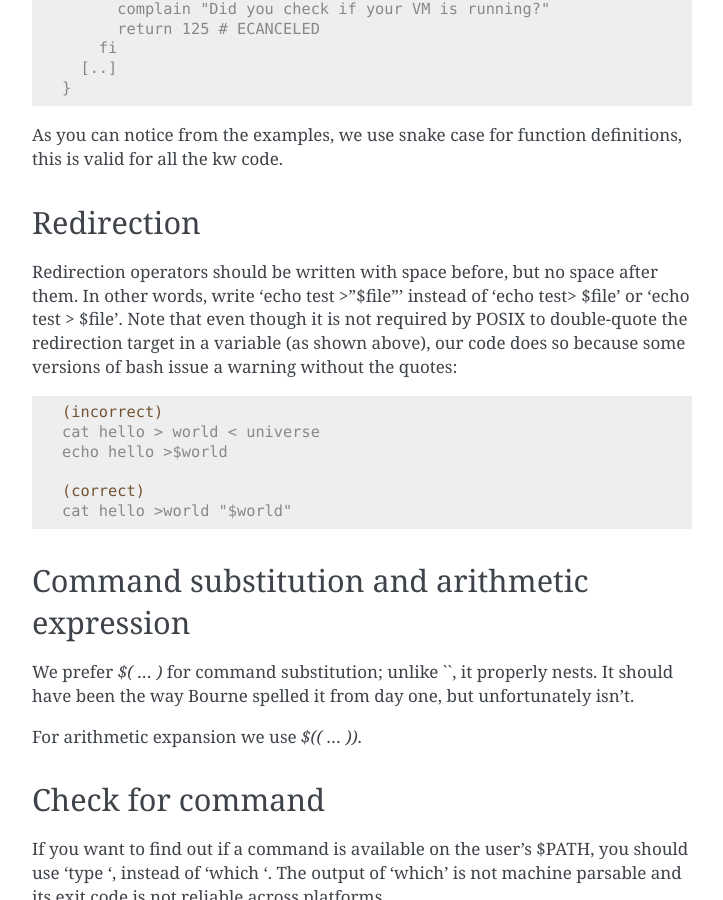
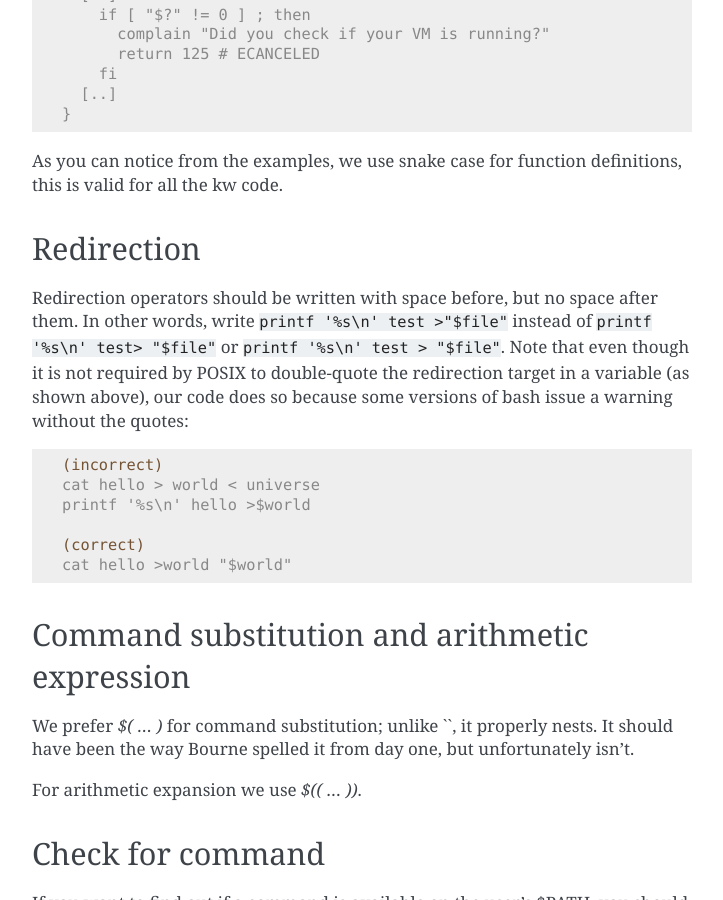
Before and after one commit to kworkflow/kworkflow, a Sphinx documentation site: the page built from documentation/content/codingstyle.rst, in a window 1280 px wide and 900 px high, scrolled down 3666 px. Shown: the whole window, without its empty margins (388-1111 px from the left). Built offline with Sphinx 7.4.7, drawn with Linux system fonts in a browser that asks for light colours; some of the changed text lies outside the part shown.

Commit message:
src: remove left over echo
Three files still had echo commands, this commit removes them in
compliance with the rest of the codebase.
It also adapts and adds the 'codingstyle.rst' file to mention the use of
printf instead of echo.

Signed-off-by: Rubens Gomes Neto <rubens.gomes.neto@usp.br>
Reviewed-by: Rodrigo Siqueir <rodrigosiqueiramelo@gmail.com>

```diff
--- a/documentation/content/codingstyle.rst
+++ b/documentation/content/codingstyle.rst
@@ -171,14 +171,15 @@
 -----------
 
 Redirection operators should be written with space before, but no space after
-them. In other words, write 'echo test >"$file"' instead of 'echo test> $file'
-or 'echo test > $file'. Note that even though it is not required by POSIX to
-double-quote the redirection target in a variable (as shown above), our code
-does so because some versions of bash issue a warning without the quotes::
+them. In other words, write ``printf '%s\n' test >"$file"`` instead of
+``printf '%s\n' test> "$file"`` or ``printf '%s\n' test > "$file"``. Note that
+even though it is not required by POSIX to double-quote the redirection target
+in a variable (as shown above), our code does so because some versions of bash
+issue a warning without the quotes::
 
     (incorrect)
     cat hello > world < universe
-    echo hello >$world
+    printf '%s\n' hello >$world
 
     (correct)
     cat hello >world "$world"
@@ -274,6 +275,14 @@
 invocation. Convenience functions for this purpose (setting and resetting
 handlers for arbitrary signals) are implemented in `src/signal_manager`.
 
+Use ``printf`` instead of ``echo``
+----------------------------------
+We stay away from ``echo`` as it is not always consistent with its output
+depending on system and bash version. Therefore always use ``printf`` instead,
+it stays consistent across mutliple platforms. If you need to add extra lines
+while generating a string you can use the ``$'\n'`` literal to add a new line
+character or other special characters.
+
 Conclusion
 ----------
 
```
Also changed, not shown: 4 other files.
